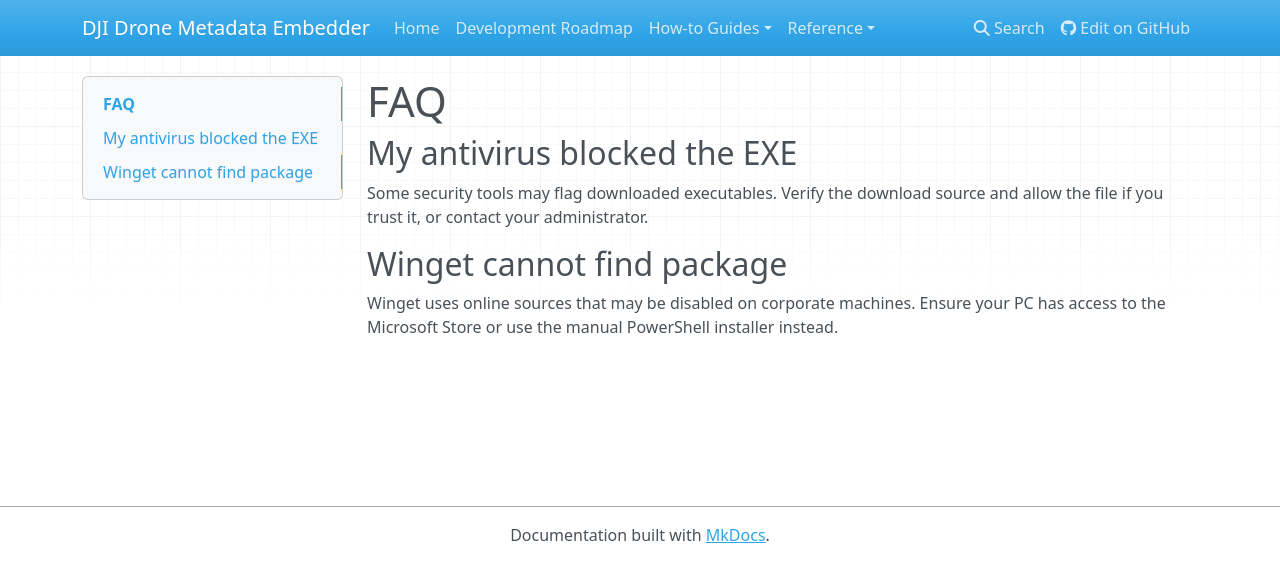
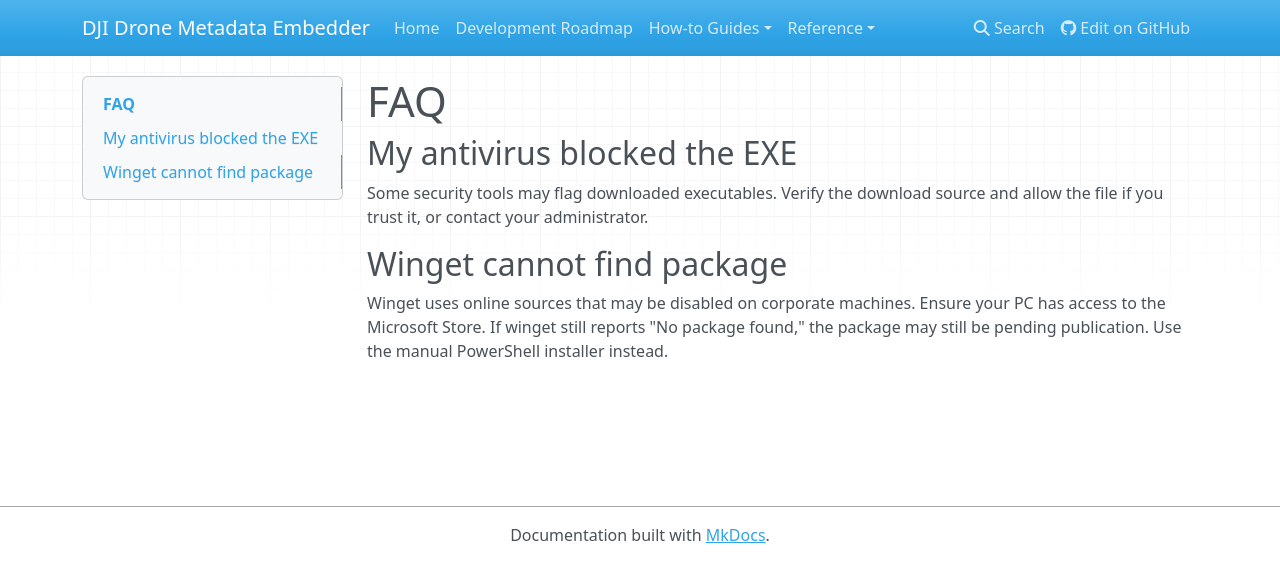
Before and after one commit to CallMarcus/dji-drone-metadata-embedder, an MkDocs documentation site: the page built from docs/faq.md, in a window 1280 px wide. Shown: the top 582 px of the page. Built offline with MkDocs 1.6.1, drawn with Linux system fonts in a browser that asks for light colours; nearby versions of some CDN libraries.

Commit message:
Fix bootstrap fallback and clarify winget

```diff
--- a/docs/faq.md
+++ b/docs/faq.md
@@ -4,4 +4,4 @@
 Some security tools may flag downloaded executables. Verify the download source and allow the file if you trust it, or contact your administrator.
 
 ## Winget cannot find package
-Winget uses online sources that may be disabled on corporate machines. Ensure your PC has access to the Microsoft Store or use the manual PowerShell installer instead.
+Winget uses online sources that may be disabled on corporate machines. Ensure your PC has access to the Microsoft Store. If winget still reports "No package found," the package may still be pending publication. Use the manual PowerShell installer instead.
```
Also changed, not shown: README.md (+2 -0 lines), docs/installation.md (+2 -0 lines), 1 other file.
